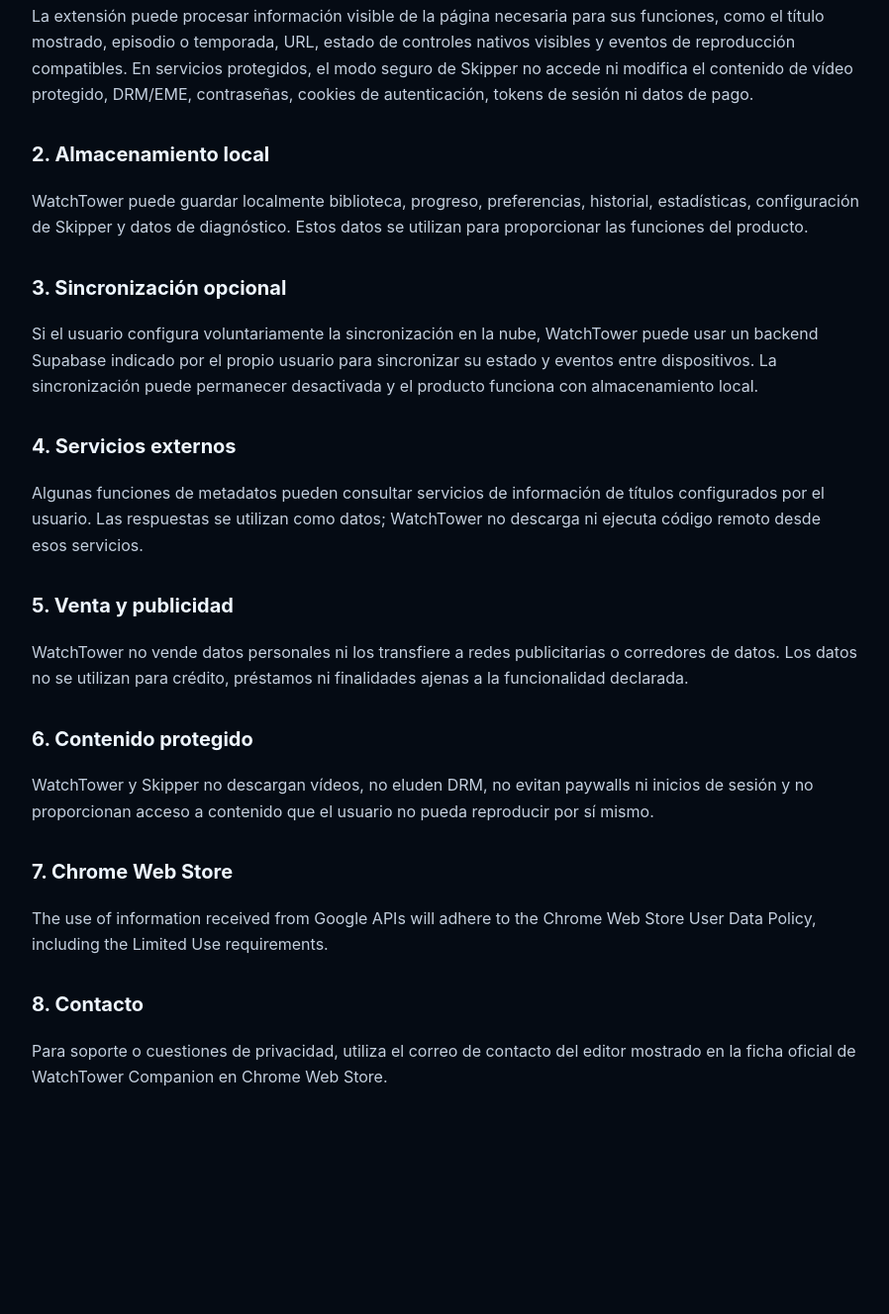
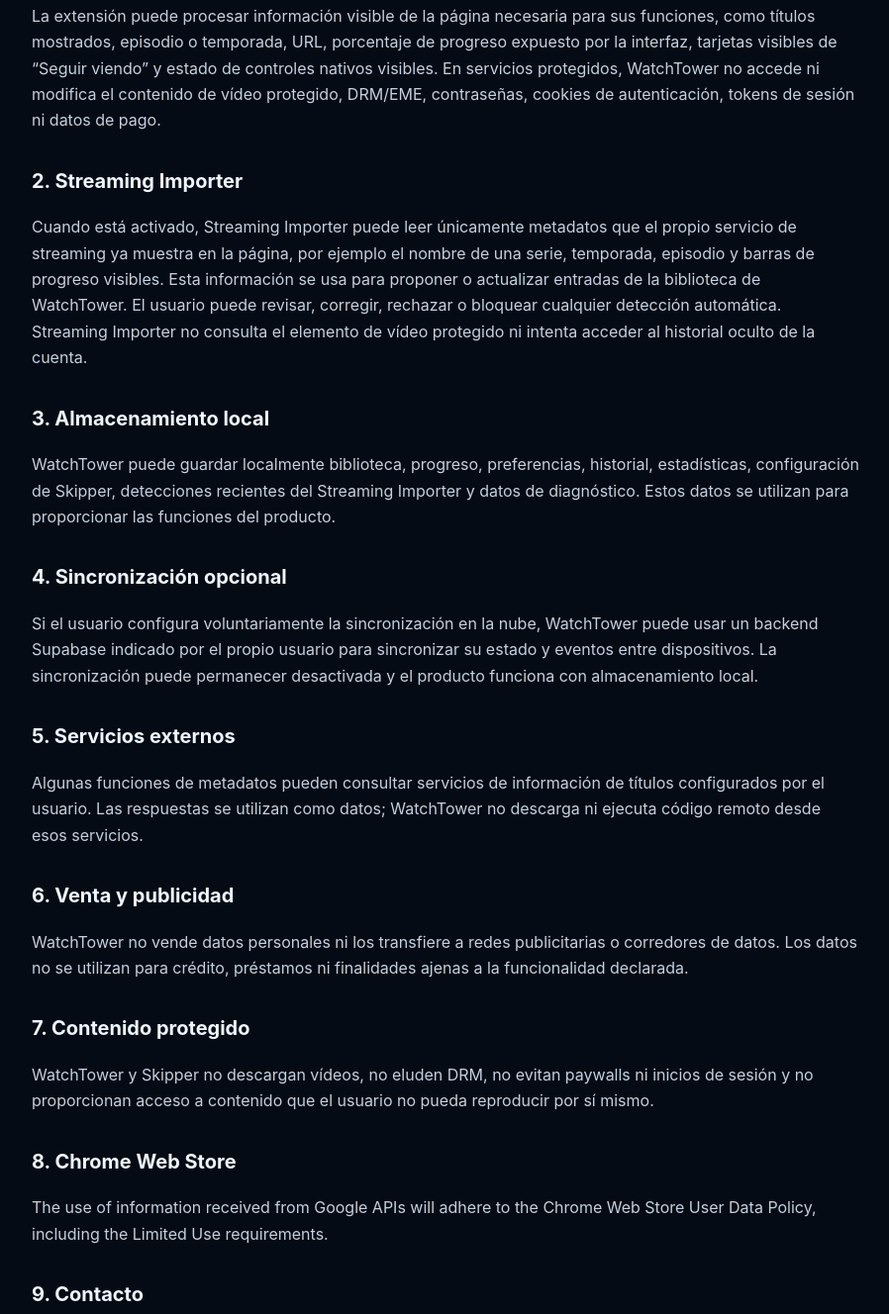
Before and after one commit to thepunisher7777/watchtower, a plain HTML site: page privacy.html in a window 1280 px wide. Shown: the part 461-1789 px from the top of the page at 99% size, without its empty margins (190-1088 px from the left). Before the commit the page ends 1659 px from the top, so only its background shows below. Drawn offline with Linux system fonts and the light colour scheme.

Commit message:
Document Streaming Importer privacy behavior

```diff
--- a/privacy.html
+++ b/privacy.html
@@ -6,10 +6,7 @@
 <meta name="color-scheme" content="dark">
 <title>Política de privacidad · WatchTower by ARX</title>
 <style>
-:root{color-scheme:dark}*{box-sizing:border-box}body{margin:0;background:#050b14;color:#eef6ff;font:16px/1.65 Inter,system-ui,-apple-system,"Segoe UI",sans-serif}
-main{max-width:880px;margin:auto;padding:42px 22px 80px}.brand{display:flex;align-items:center;gap:14px;margin-bottom:28px}.brand img{width:64px;height:64px;border-radius:18px}.brand b{font-size:24px}.brand small{display:block;color:#7f9bbd;letter-spacing:.12em}
-h1{font-size:34px;line-height:1.15}h2{font-size:20px;margin-top:32px}.card{padding:18px 20px;border:1px solid rgba(255,255,255,.09);border-radius:18px;background:#0b1728}
-p,li{color:#c4d0df}a{color:#78bdff}.muted{color:#8296ae;font-size:14px}
+:root{color-scheme:dark}*{box-sizing:border-box}body{margin:0;background:#050b14;color:#eef6ff;font:16px/1.65 Inter,system-ui,-apple-system,"Segoe UI",sans-serif}main{max-width:880px;margin:auto;padding:42px 22px 80px}.brand{display:flex;align-items:center;gap:14px;margin-bottom:28px}.brand img{width:64px;height:64px;border-radius:18px}.brand b{font-size:24px}.brand small{display:block;color:#7f9bbd;letter-spacing:.12em}h1{font-size:34px;line-height:1.15}h2{font-size:20px;margin-top:32px}.card{padding:18px 20px;border:1px solid rgba(255,255,255,.09);border-radius:18px;background:#0b1728}p,li{color:#c4d0df}a{color:#78bdff}.muted{color:#8296ae;font-size:14px}
 </style>
 </head>
 <body><main>
@@ -18,19 +15,21 @@ p,li{color:#c4d0df}a{color:#78bdff}.muted{color:#8296ae;font-size:14px}
 <p class="muted">Última actualización: 4 de octubre de 2026</p>
 <div class="card"><p>WatchTower es un centro personal para organizar y seguir series, anime y películas. WatchTower Companion es su extensión de navegador y <strong>Skipper</strong> es el módulo de automatización de reproducción integrado.</p></div>
 <h2>1. Datos procesados</h2>
-<p>La extensión puede procesar información visible de la página necesaria para sus funciones, como el título mostrado, episodio o temporada, URL, estado de controles nativos visibles y eventos de reproducción compatibles. En servicios protegidos, el modo seguro de Skipper no accede ni modifica el contenido de vídeo protegido, DRM/EME, contraseñas, cookies de autenticación, tokens de sesión ni datos de pago.</p>
-<h2>2. Almacenamiento local</h2>
-<p>WatchTower puede guardar localmente biblioteca, progreso, preferencias, historial, estadísticas, configuración de Skipper y datos de diagnóstico. Estos datos se utilizan para proporcionar las funciones del producto.</p>
-<h2>3. Sincronización opcional</h2>
+<p>La extensión puede procesar información visible de la página necesaria para sus funciones, como títulos mostrados, episodio o temporada, URL, porcentaje de progreso expuesto por la interfaz, tarjetas visibles de “Seguir viendo” y estado de controles nativos visibles. En servicios protegidos, WatchTower no accede ni modifica el contenido de vídeo protegido, DRM/EME, contraseñas, cookies de autenticación, tokens de sesión ni datos de pago.</p>
+<h2>2. Streaming Importer</h2>
+<p>Cuando está activado, Streaming Importer puede leer únicamente metadatos que el propio servicio de streaming ya muestra en la página, por ejemplo el nombre de una serie, temporada, episodio y barras de progreso visibles. Esta información se usa para proponer o actualizar entradas de la biblioteca de WatchTower. El usuario puede revisar, corregir, rechazar o bloquear cualquier detección automática. Streaming Importer no consulta el elemento de vídeo protegido ni intenta acceder al historial oculto de la cuenta.</p>
+<h2>3. Almacenamiento local</h2>
+<p>WatchTower puede guardar localmente biblioteca, progreso, preferencias, historial, estadísticas, configuración de Skipper, detecciones recientes del Streaming Importer y datos de diagnóstico. Estos datos se utilizan para proporcionar las funciones del producto.</p>
+<h2>4. Sincronización opcional</h2>
 <p>Si el usuario configura voluntariamente la sincronización en la nube, WatchTower puede usar un backend Supabase indicado por el propio usuario para sincronizar su estado y eventos entre dispositivos. La sincronización puede permanecer desactivada y el producto funciona con almacenamiento local.</p>
-<h2>4. Servicios externos</h2>
+<h2>5. Servicios externos</h2>
 <p>Algunas funciones de metadatos pueden consultar servicios de información de títulos configurados por el usuario. Las respuestas se utilizan como datos; WatchTower no descarga ni ejecuta código remoto desde esos servicios.</p>
-<h2>5. Venta y publicidad</h2>
+<h2>6. Venta y publicidad</h2>
 <p>WatchTower no vende datos personales ni los transfiere a redes publicitarias o corredores de datos. Los datos no se utilizan para crédito, préstamos ni finalidades ajenas a la funcionalidad declarada.</p>
-<h2>6. Contenido protegido</h2>
+<h2>7. Contenido protegido</h2>
 <p>WatchTower y Skipper no descargan vídeos, no eluden DRM, no evitan paywalls ni inicios de sesión y no proporcionan acceso a contenido que el usuario no pueda reproducir por sí mismo.</p>
-<h2>7. Chrome Web Store</h2>
+<h2>8. Chrome Web Store</h2>
 <p>The use of information received from Google APIs will adhere to the Chrome Web Store User Data Policy, including the Limited Use requirements.</p>
-<h2>8. Contacto</h2>
+<h2>9. Contacto</h2>
 <p>Para soporte o cuestiones de privacidad, utiliza el correo de contacto del editor mostrado en la ficha oficial de WatchTower Companion en Chrome Web Store.</p>
 </main></body></html>
```
